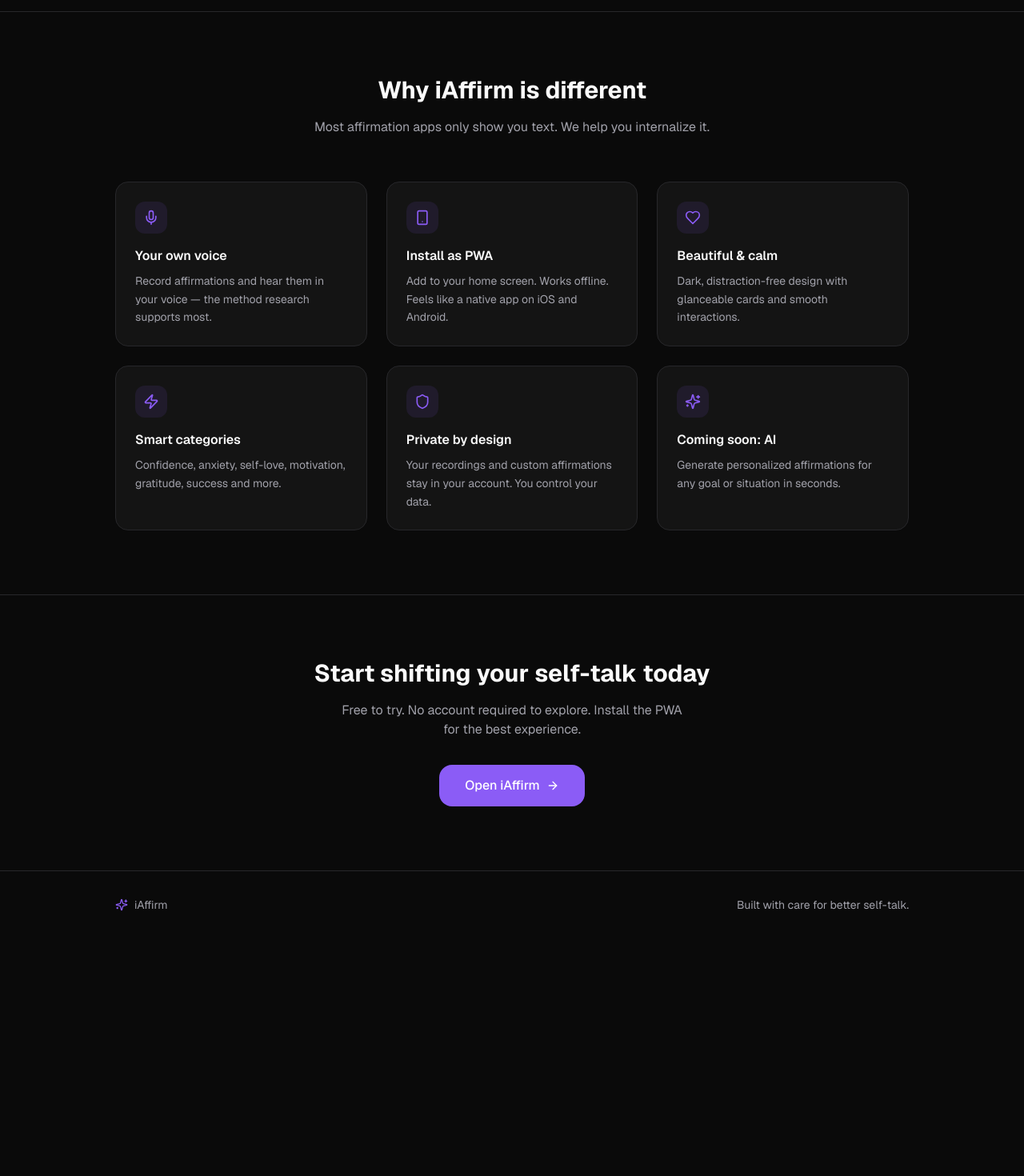
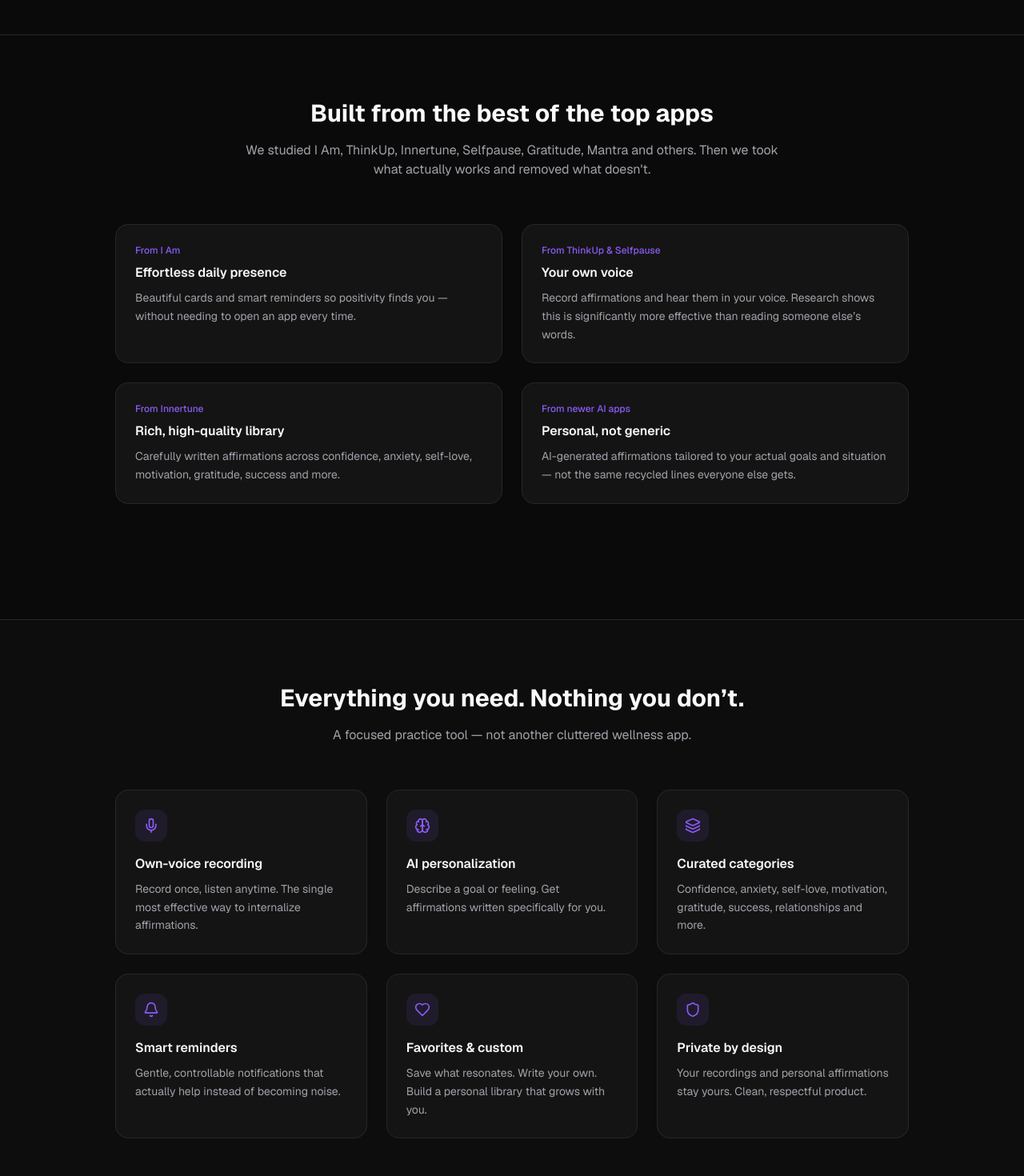
Before and after one commit to ohkariku-boop/iaffirm, a Next.js app: page / in a window 1280 px wide. Shown: the part 980-2450 px from the top of the page at 80% size. Before the commit the page ends 2153 px from the top, so only its background shows below. Built offline with nearby package versions, Linux system fonts and the light colour scheme.

Commit message:
Improve landing page + roadmap based on top 10 affirmation apps
- Position against I Am, ThinkUp, Innertune, Selfpause, etc.
- Highlight own-voice + effortless delivery + AI personalization
- Expanded feature roadmap in README
- Removed PWA language (native mobile apps planned later)

```diff
--- a/src/app/page.tsx
+++ b/src/app/page.tsx
@@ -1,5 +1,5 @@
 import Link from "next/link";
-import { Sparkles, Mic, Smartphone, Heart, Zap, Shield, ArrowRight } from "lucide-react";
+import { Sparkles, Mic, Heart, Zap, Shield, ArrowRight, Brain, Layers, Bell, Smartphone } from "lucide-react";
 
 export default function LandingPage() {
   return (
@@ -34,7 +34,7 @@
         <div className="max-w-5xl mx-auto px-4 pt-20 pb-24 text-center">
           <div className="inline-flex items-center gap-2 px-3 py-1 rounded-full bg-primary/10 text-primary text-xs font-medium mb-6">
             <Zap className="w-3.5 h-3.5" />
-            Affirmations that actually stick
+            Better than the top affirmation apps
           </div>
           <h1 className="text-4xl sm:text-5xl md:text-6xl font-bold tracking-tight leading-[1.1] mb-6">
             Daily affirmations
@@ -42,8 +42,8 @@
             <span className="text-primary">in your own voice</span>
           </h1>
           <p className="text-lg text-muted-foreground max-w-xl mx-auto mb-10 leading-relaxed">
-            Beautiful, personalized affirmations delivered as a glanceable PWA.
-            Record them in your voice — the way research shows works best.
+            The effortless delivery of I Am. The proven power of ThinkUp&apos;s own-voice recording.
+            Plus AI personalization. Built to actually change how you talk to yourself.
           </p>
           <div className="flex flex-col sm:flex-row items-center justify-center gap-3">
             <Link
@@ -54,14 +54,14 @@
               <ArrowRight className="w-4 h-4" />
             </Link>
             <a
-              href="#features"
+              href="#why"
               className="w-full sm:w-auto px-8 py-3.5 rounded-2xl bg-muted text-foreground font-medium hover:bg-muted/80 transition-colors"
             >
-              See how it works
+              Why it&apos;s better
             </a>
           </div>
 
-          {/* Fake phone preview */}
+          {/* Phone preview */}
           <div className="mt-16 mx-auto max-w-xs">
             <div className="rounded-[2rem] border border-border bg-card p-3 shadow-2xl shadow-primary/10">
               <div className="rounded-[1.5rem] bg-background overflow-hidden">
@@ -90,47 +90,94 @@
         </div>
       </section>
 
-      {/* Features */}
-      <section id="features" className="border-t border-border py-20">
+      {/* Why better */}
+      <section id="why" className="border-t border-border py-20">
         <div className="max-w-5xl mx-auto px-4">
           <h2 className="text-2xl sm:text-3xl font-bold text-center mb-4">
-            Why iAffirm is different
+            Built from the best of the top apps
+          </h2>
+          <p className="text-muted-foreground text-center max-w-2xl mx-auto mb-14">
+            We studied I Am, ThinkUp, Innertune, Selfpause, Gratitude, Mantra and others.
+            Then we took what actually works and removed what doesn&apos;t.
+          </p>
+
+          <div className="grid sm:grid-cols-2 gap-6 mb-16">
+            {[
+              {
+                from: "From I Am",
+                title: "Effortless daily presence",
+                desc: "Beautiful cards and smart reminders so positivity finds you — without needing to open an app every time.",
+              },
+              {
+                from: "From ThinkUp & Selfpause",
+                title: "Your own voice",
+                desc: "Record affirmations and hear them in your voice. Research shows this is significantly more effective than reading someone else’s words.",
+              },
+              {
+                from: "From Innertune",
+                title: "Rich, high-quality library",
+                desc: "Carefully written affirmations across confidence, anxiety, self-love, motivation, gratitude, success and more.",
+              },
+              {
+                from: "From newer AI apps",
+                title: "Personal, not generic",
+                desc: "AI-generated affirmations tailored to your actual goals and situation — not the same recycled lines everyone else gets.",
+              },
+            ].map((item) => (
+              <div
+                key={item.title}
+                className="rounded-2xl border border-border bg-card p-6"
+              >
+                <p className="text-xs font-medium text-primary mb-2">{item.from}</p>
+                <h3 className="font-semibold mb-2">{item.title}</h3>
+                <p className="text-sm text-muted-foreground leading-relaxed">{item.desc}</p>
+              </div>
+            ))}
+          </div>
+        </div>
+      </section>
+
+      {/* Features */}
+      <section className="border-t border-border py-20 bg-card/30">
+        <div className="max-w-5xl mx-auto px-4">
+          <h2 className="text-2xl sm:text-3xl font-bold text-center mb-4">
+            Everything you need. Nothing you don’t.
           </h2>
           <p className="text-muted-foreground text-center max-w-lg mx-auto mb-14">
-            Most affirmation apps only show you text. We help you internalize it.
+            A focused practice tool — not another cluttered wellness app.
           </p>
 
           <div className="grid sm:grid-cols-2 lg:grid-cols-3 gap-6">
             {[
               {
                 icon: Mic,
-                title: "Your own voice",
-                desc: "Record affirmations and hear them in your voice — the method research supports most.",
+                title: "Own-voice recording",
+                desc: "Record once, listen anytime. The single most effective way to internalize affirmations.",
               },
               {
-                icon: Smartphone,
-                title: "Install as PWA",
-                desc: "Add to your home screen. Works offline. Feels like a native app on iOS and Android.",
+                icon: Brain,
+                title: "AI personalization",
+                desc: "Describe a goal or feeling. Get affirmations written specifically for you.",
+              },
+              {
+                icon: Layers,
+                title: "Curated categories",
+                desc: "Confidence, anxiety, self-love, motivation, gratitude, success, relationships and more.",
+              },
+              {
+                icon: Bell,
+                title: "Smart reminders",
+                desc: "Gentle, controllable notifications that actually help instead of becoming noise.",
               },
               {
                 icon: Heart,
-                title: "Beautiful & calm",
-                desc: "Dark, distraction-free design with glanceable cards and smooth interactions.",
-              },
-              {
-                icon: Zap,
-                title: "Smart categories",
-                desc: "Confidence, anxiety, self-love, motivation, gratitude, success and more.",
+                title: "Favorites & custom",
+                desc: "Save what resonates. Write your own. Build a personal library that grows with you.",
               },
               {
                 icon: Shield,
                 title: "Private by design",
-                desc: "Your recordings and custom affirmations stay in your account. You control your data.",
-              },
-              {
-                icon: Sparkles,
-                title: "Coming soon: AI",
-                desc: "Generate personalized affirmations for any goal or situation in seconds.",
+                desc: "Your recordings and personal affirmations stay yours. Clean, respectful product.",
               },
             ].map((f) => (
               <div
@@ -148,20 +195,23 @@
         </div>
       </section>
 
-      {/* CTA */}
+      {/* Comparison-style statement */}
       <section className="border-t border-border py-20">
-        <div className="max-w-5xl mx-auto px-4 text-center">
-          <h2 className="text-2xl sm:text-3xl font-bold mb-4">
-            Start shifting your self-talk today
+        <div className="max-w-3xl mx-auto px-4 text-center">
+          <h2 className="text-2xl sm:text-3xl font-bold mb-6">
+            Most apps give you one piece.
+            <br />
+            <span className="text-primary">iAffirm gives you the combination that works.</span>
           </h2>
-          <p className="text-muted-foreground mb-8 max-w-md mx-auto">
-            Free to try. No account required to explore. Install the PWA for the best experience.
+          <p className="text-muted-foreground leading-relaxed mb-8">
+            Passive widgets alone are too shallow. Voice recording alone is too much friction for many people.
+            Generic libraries feel empty. iAffirm brings the best parts together into one calm, effective practice.
           </p>
           <Link
             href="/app"
             className="inline-flex items-center gap-2 px-8 py-3.5 rounded-2xl bg-primary text-primary-foreground font-medium hover:bg-primary/90 transition-colors"
           >
-            Open iAffirm
+            Try iAffirm free
             <ArrowRight className="w-4 h-4" />
           </Link>
         </div>
@@ -174,7 +224,7 @@
             <Sparkles className="w-4 h-4 text-primary" />
             <span>iAffirm</span>
           </div>
-          <p>Built with care for better self-talk.</p>
+          <p>Built to help you change your self-talk for good.</p>
         </div>
       </footer>
     </div>
```
Also changed, not shown: 1 other file (tests, documents, lock files or other folders).
